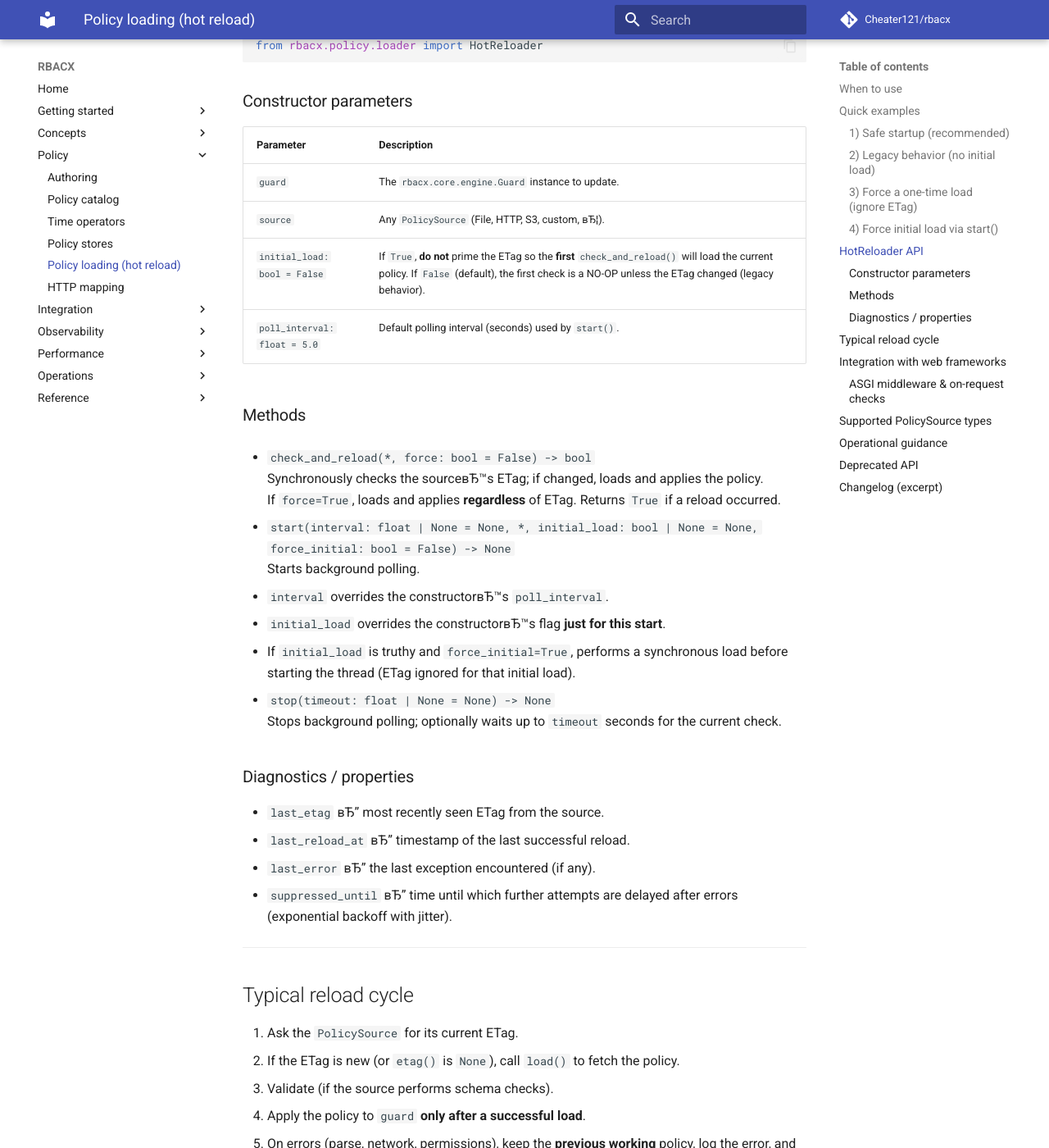
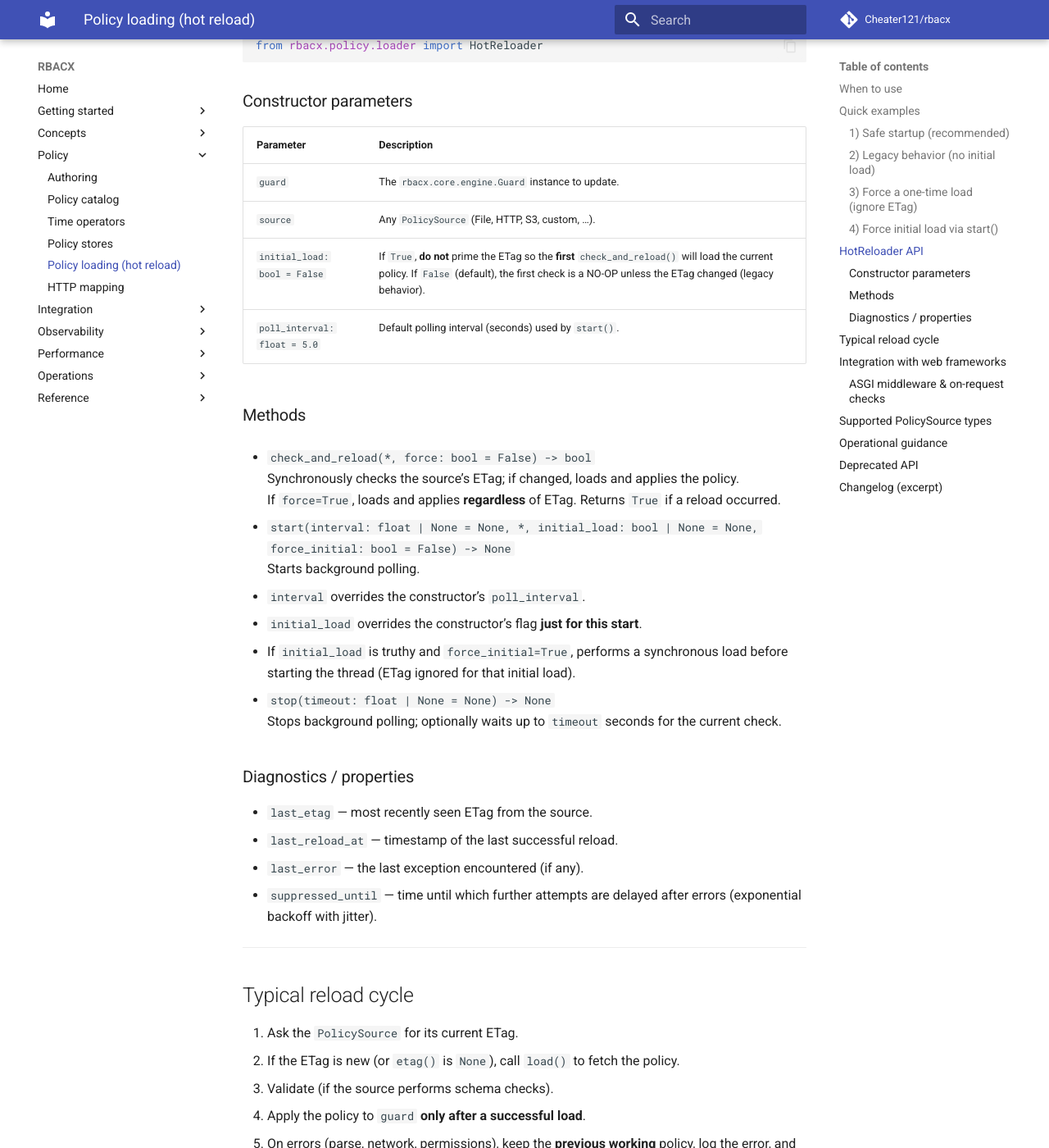
Before and after one commit to Cheater121/rbacx, an MkDocs documentation site: the page built from docs/policy_loading.md, in a window 1280 px wide and 1400 px high, scrolled down 1986 px. Shown: the whole window at 82% size. Built offline with MkDocs 1.6.1 and Material for MkDocs 9.7.7, drawn with Linux system fonts in a browser that asks for light colours; comment, search, counter and statistics services are not loaded; some of the changed text lies outside the part shown.

Commit message:
Docs(policy_loading.md): fix utf-8

```diff
--- a/docs/policy_loading.md
+++ b/docs/policy_loading.md
@@ -86,20 +86,20 @@ from rbacx.policy.loader import HotReloader
 | Parameter | Description |
 | --- | --- |
 | `guard` | The `rbacx.core.engine.Guard` instance to update. |
-| `source` | Any `PolicySource` (File, HTTP, S3, custom, вЂ¦). |
+| `source` | Any `PolicySource` (File, HTTP, S3, custom, …). |
 | `initial_load: bool = False` | If `True`, **do not** prime the ETag so the **first** `check_and_reload()` will load the current policy. If `False` (default), the first check is a NO-OP unless the ETag changed (legacy behavior). |
 | `poll_interval: float = 5.0` | Default polling interval (seconds) used by `start()`. |
 
 ### Methods
 
 - `check_and_reload(*, force: bool = False) -> bool`
-  Synchronously checks the sourceвЂ™s ETag; if changed, loads and applies the policy.
+  Synchronously checks the source’s ETag; if changed, loads and applies the policy.
   If `force=True`, loads and applies **regardless** of ETag. Returns `True` if a reload occurred.
 
 - `start(interval: float | None = None, *, initial_load: bool | None = None, force_initial: bool = False) -> None`
   Starts background polling.
-  - `interval` overrides the constructorвЂ™s `poll_interval`.
-  - `initial_load` overrides the constructorвЂ™s flag **just for this start**.
+  - `interval` overrides the constructor’s `poll_interval`.
+  - `initial_load` overrides the constructor’s flag **just for this start**.
   - If `initial_load` is truthy and `force_initial=True`, performs a synchronous load before starting the thread (ETag ignored for that initial load).
 
 - `stop(timeout: float | None = None) -> None`
@@ -107,10 +107,10 @@ from rbacx.policy.loader import HotReloader
 
 ### Diagnostics / properties
 
-- `last_etag` вЂ” most recently seen ETag from the source.
-- `last_reload_at` вЂ” timestamp of the last successful reload.
-- `last_error` вЂ” the last exception encountered (if any).
-- `suppressed_until` вЂ” time until which further attempts are delayed after errors (exponential backoff with jitter).
+- `last_etag` — most recently seen ETag from the source.
+- `last_reload_at` — timestamp of the last successful reload.
+- `last_error` — the last exception encountered (if any).
+- `suppressed_until` — time until which further attempts are delayed after errors (exponential backoff with jitter).
 
 ---
 
@@ -161,9 +161,9 @@ If you need ultra-low detection latency, call `reloader.check_and_reload()` at t
 
 Out of the box, RBACX provides:
 
-- **FilePolicySource** вЂ” local JSON file or dict snapshot.
-- **HTTPPolicySource** вЂ” HTTP/HTTPS endpoint (ideal with ETag or Last-Modified validators).
-- **S3PolicySource** вЂ” Amazon S3 objects with ETag-based change detection.
+- **FilePolicySource** — local JSON file or dict snapshot.
+- **HTTPPolicySource** — HTTP/HTTPS endpoint (ideal with ETag or Last-Modified validators).
+- **S3PolicySource** — Amazon S3 objects with ETag-based change detection.
 
 Any custom source that implements `load()` and `etag()` is supported.
 
@@ -188,7 +188,7 @@ Any custom source that implements `load()` and `etag()` is supported.
 
 ## Changelog (excerpt)
 
-- `HotReloader(..., initial_load: bool = False)` вЂ” new flag to control startup behavior.
-- `check_and_reload(force: bool = False)` вЂ” new `force` parameter to bypass ETag.
-- `start(..., initial_load: bool | None = None, force_initial: bool = False)` вЂ” optional synchronous load before the polling thread starts.
-- `ReloadingPolicyManager` and `rbacx.store.manager.PolicyManager` вЂ” **deprecated**; use `HotReloader`.
+- `HotReloader(..., initial_load: bool = False)` — new flag to control startup behavior.
+- `check_and_reload(force: bool = False)` — new `force` parameter to bypass ETag.
+- `start(..., initial_load: bool | None = None, force_initial: bool = False)` — optional synchronous load before the polling thread starts.
+- `ReloadingPolicyManager` and `rbacx.store.manager.PolicyManager` — **deprecated**; use `HotReloader`.
```
Also changed, not shown: other parts of docs/policy_loading.md (+1 -1 lines).
